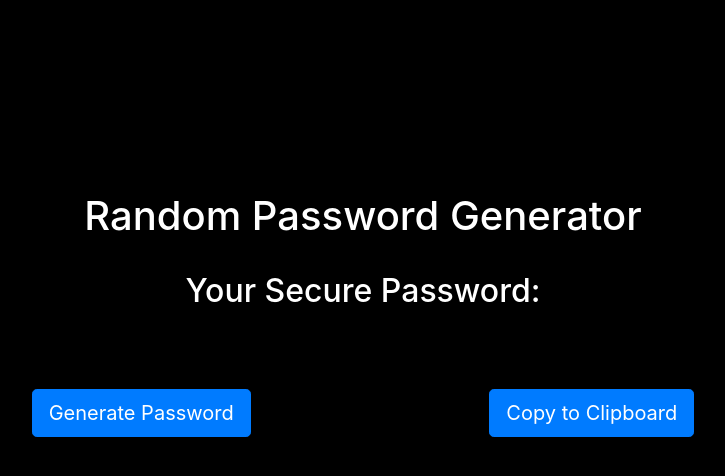
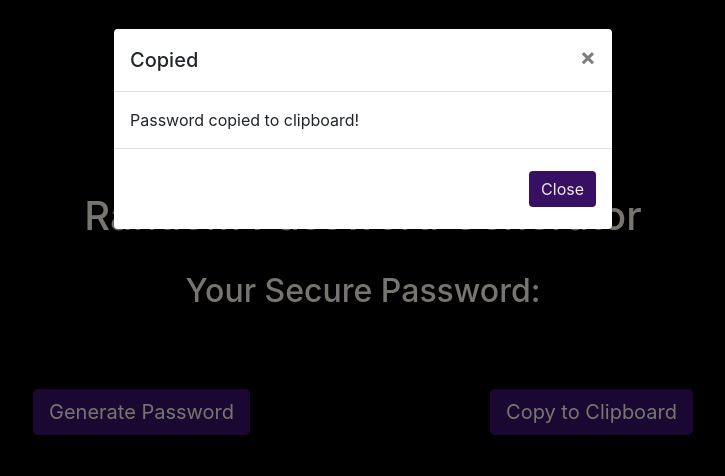
Before and after one commit to b-vu/password-generator, a plain HTML site: page index.html in a window 1280 px wide. Both pictures are taken after a click on the button "Copy to Clipboard". Shown: the whole page, without its empty margins (277-1002 px from the left). Drawn offline with nearby package versions, Linux system fonts and the light colour scheme.

Commit message:
Changed buttons and added modal to copy clipboard button

```diff
--- a/Assets/index.css
+++ b/Assets/index.css
@@ -9,7 +9,7 @@ body{
 
 h1, h2, .text{
     text-align: center;
-    color: white;
+    color: rgb(241, 235, 224);
 }
 
 .text{
@@ -23,4 +23,13 @@ h1, h2, .text{
 .btn{
     margin-bottom: 10px;
     margin-top: 10px;
+    color: rgb(241, 235, 224);
 }
+
+.btn-primary{
+    border: none;
+}
+
+.btn:hover, .btn-primary, .btn:focus{
+    background-color: rgb(55, 16, 100);
+}
--- a/index.html
+++ b/index.html
@@ -180,7 +180,7 @@
         else{
             alert("Please type a number between 8-128.");
         }
-        console.log(userNumberChar, userSpec, userNumChar, userLower, userUpper);
+        console.log(userNumberChar, password.length, userSpec, userNumChar, userLower, userUpper);
         }
         function copyPassword(id){
             var copyPass = document.getElementById(id).innerText;
@@ -190,7 +190,7 @@
             pass.select();
             document.execCommand("copy");
             document.body.removeChild(pass);
-            console.log(copyPass);
+            console.log(copyPass, "Password copied to clipboard");
         }
     </script>
 
@@ -211,8 +211,27 @@
 
         <div class="row">
             <a onclick="generatePassword()" class="btn btn-primary btn-lg" href="#" role="button">Generate Password</a>
-            <a onclick="copyPassword('password')" class="btn btn-primary btn-lg" href="#" role="button">Copy to Clipboard</a>
+            <a onclick="copyPassword('password')" class="btn btn-primary btn-lg" data-toggle="modal" data-target="#exampleModal" href="#" role="button">Copy to Clipboard</a>
         </div>
+
+        <div class="modal fade" id="exampleModal" tabindex="-1" role="dialog" aria-labelledby="exampleModalLabel" aria-hidden="true">
+            <div class="modal-dialog" role="document">
+              <div class="modal-content">
+                <div class="modal-header">
+                  <h5 class="modal-title" id="exampleModalLabel">Copied</h5>
+                  <button type="button" class="close" data-dismiss="modal" aria-label="Close">
+                    <span aria-hidden="true">&times;</span>
+                  </button>
+                </div>
+                <div class="modal-body">
+                  Password copied to clipboard!
+                </div>
+                <div class="modal-footer">
+                  <button type="button" class="btn btn-primary" data-dismiss="modal">Close</button>
+                </div>
+              </div>
+            </div>
+          </div>
     </div>
 
     <script src="https://code.jquery.com/jquery-3.4.1.slim.min.js" integrity="sha384-J6qa4849blE2+poT4WnyKhv5vZF5SrPo0iEjwBvKU7imGFAV0wwj1yYfoRSJoZ+n" crossorigin="anonymous"></script>
```
